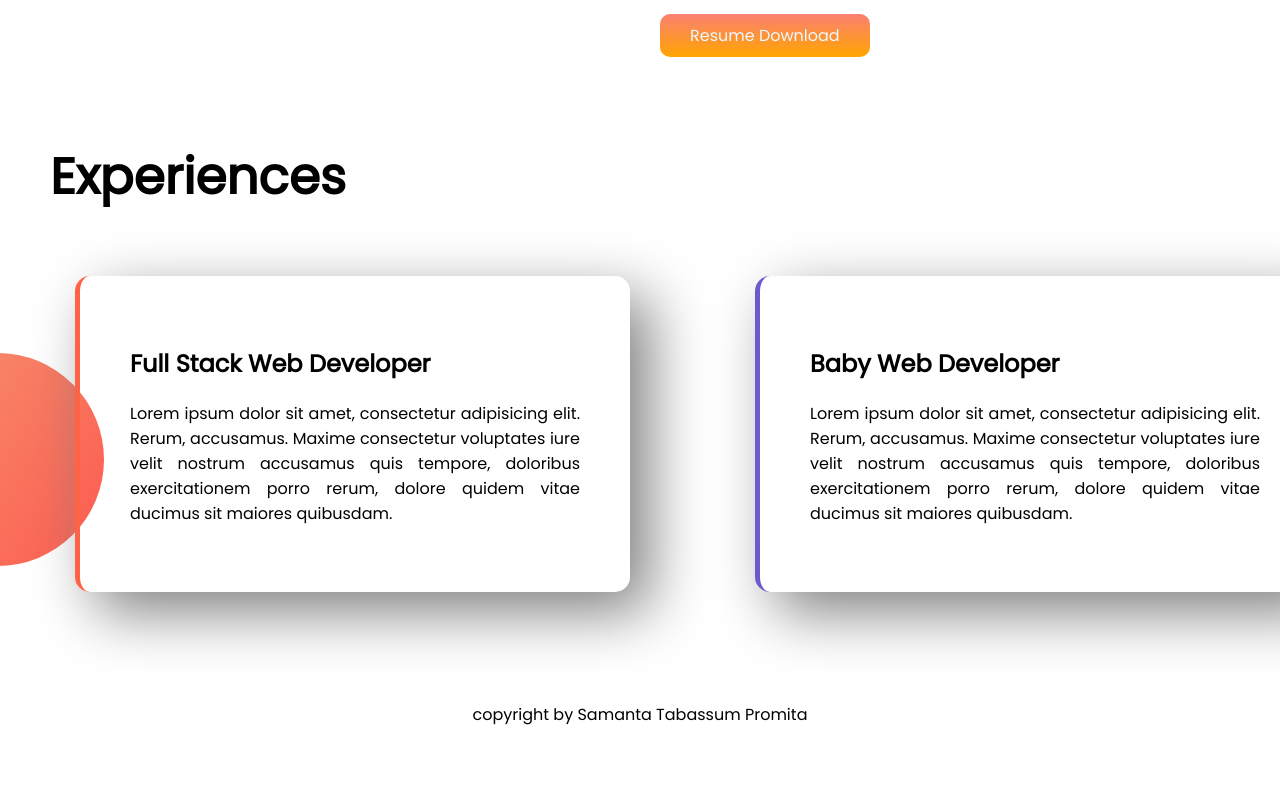
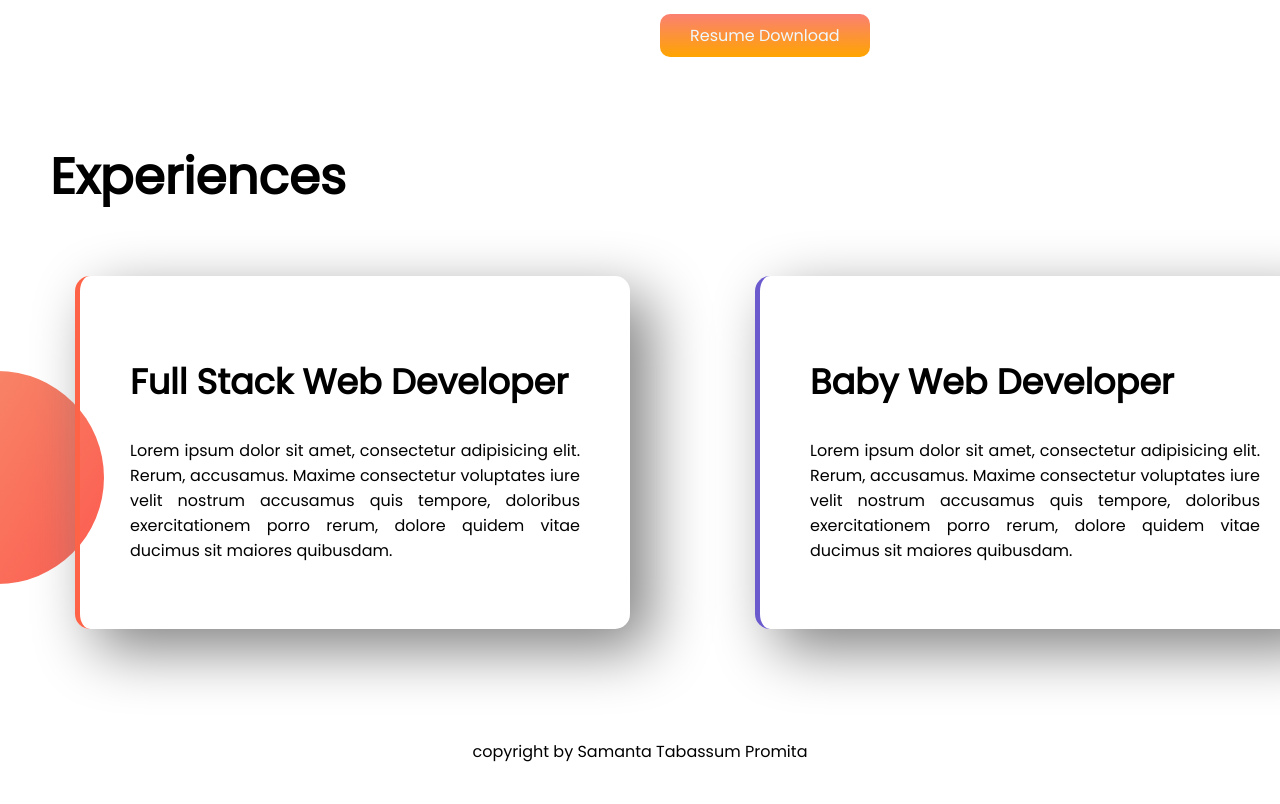
Before and after one commit to SamantaTabassumPromita/developer-portfolio, a plain HTML site: page index.html in a window 1280 px wide. Shown: the part 1070-1874 px from the top of the page. Before the commit the page ends 1837 px from the top, so only its background shows below. Drawn offline with Linux system fonts and the light colour scheme.

Commit message:
5th commit

```diff
--- a/style.css
+++ b/style.css
@@ -84,3 +84,6 @@ footer{
     text-align: center;
     padding: 40px;
 }
+.card h2{
+    font-size: 35px;
+}
```
